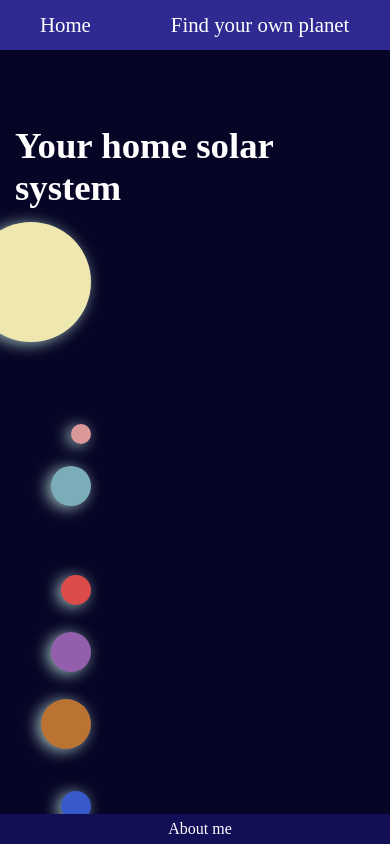
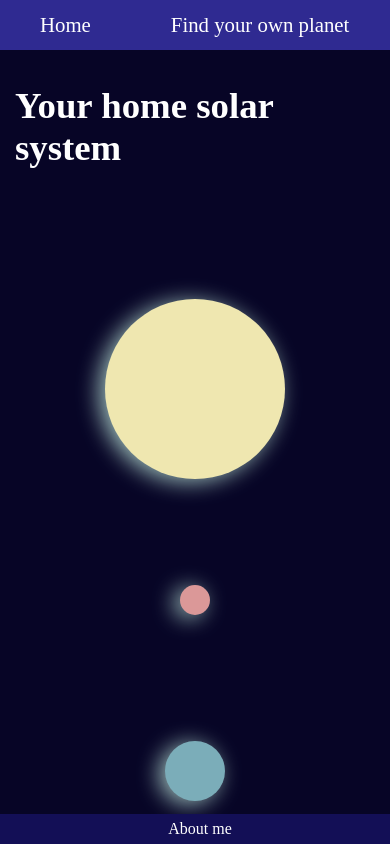
Before and after one commit to alawllm/planets_finder, a React (Vite) app: page / in a window 390 px wide. Shown: the top 844 px of the page. Built offline with nearby package versions, Linux system fonts and the light colour scheme; a web font is replaced by a local one.

Commit message:
working mobile version on all devices

```diff
--- a/index.html
+++ b/index.html
@@ -8,7 +8,7 @@
   <link rel="preconnect" href="https://fonts.googleapis.com">
   <link rel="preconnect" href="https://fonts.gstatic.com" crossorigin>
   <link href="https://fonts.googleapis.com/css2?family=Handjet:wght@300;600&display=swap" rel="stylesheet">
-  <meta name="viewport" content="width=device-width, initial-scale=1">
+  <meta name="viewport" content="width=device-width, initial-scale=1.0">
   <title>Planets App</title>
 </head>
 
--- a/src/components/Solar System/solarsystem.styles.scss
+++ b/src/components/Solar System/solarsystem.styles.scss
@@ -159,6 +159,30 @@
     .earth-outline {
         height: 300px;
         width: 300px;
+    }
+
+    .earth-inner {
+        height: 10px;
+        width: 10px;
+        background-color: rgb(213, 205, 205);
+        border-radius: 50%;
+        position: absolute;
+        transform: translate(-50%, -50%);
+        left: 45%;
+        top: 45%;
+        animation: orbit4 3s linear infinite;
+    }
+
+    @keyframes orbit4 {
+        from {
+            transform: rotate(0deg)translateX(33px) rotate(0deg);
+        }
+
+        to {
+            transform: rotate(360deg)translateX(33px) rotate(-360deg);
+        }
+    }
+}
 
 .earth {
     height: 50px;
@@ -182,30 +206,6 @@
         top: -8px;
         border-radius: 40px;
 
-            }
-        }
-
-        .earth-inner {
-            height: 10px;
-            width: 10px;
-            background-color: rgb(213, 205, 205);
-            border-radius: 50%;
-            position: absolute;
-            transform: translate(-50%, -50%);
-            left: 45%;
-            top: 45%;
-            animation: orbit4 3s linear infinite;
-        }
-
-        @keyframes orbit4 {
-            from {
-                transform: rotate(0deg)translateX(33px) rotate(0deg);
-            }
-
-            to {
-                transform: rotate(360deg)translateX(33px) rotate(-360deg);
-            }
-        }
     }
 
     /*all the orbits - keyframes cannot be passed as props */
@@ -288,22 +288,21 @@
 @media(max-width: 640px) {
     .solarsystem-container {
         width: 360px;
-        height: 150vh;
+        height: 200vh;
+        justify-content: center;
 
         .show-on-small-screen {
-            margin-top: 2rem;
+            margin-top: 4rem;
             display: flex;
             flex-direction: column;
-            justify-content: space-evenly;
+            justify-content: space-between;
             align-items: center;
 
             .planet-child {
                 animation: none;
                 position: static;
-                transform: scale(1.2);
-                margin: 1rem;
-                transform: translate(-50%, -50%);
-
+                transform: scale(1.5);
+                margin: 3rem;
             }
 
             .mercury {
--- a/src/index.scss
+++ b/src/index.scss
@@ -13,16 +13,18 @@
 html,
 body {
   //height and width need to stay 100vw/vw
-  height: 100vh;
-  min-height: fill-available;
-  min-height: -webkit-fill-available;
+  min-height: 100vh;
   width: 100vw;
 }
 
 body {
   padding: 0;
-  position: absolute;
   box-sizing: border-box;
+  display: flex;
+  flex-direction: column;
+  justify-content: center;
+  align-items: center;
+  height: 100%;
   // border-radius: 10px;
   font-family: Handjet;
   font-size: 1.3rem;
@@ -35,8 +37,8 @@ body {
   box-sizing: border-box;
   //root div takes the whole height of the body
   height: 100%;
-  width: 100%;
-  padding: 50px;
+  width: 100vw;
+  padding: 10px;
   margin-top: 50px;
   display: flex;
   flex-direction: column;
--- a/src/routes/home/home.styles.scss
+++ b/src/routes/home/home.styles.scss
@@ -6,6 +6,10 @@
     height: 100%;
     width: 100vw;
     margin: 0;
+
+    h1 {
+        margin-bottom: 3rem;
+    }
 }
 
 @media (max-width: 768px) {
```
Lines whose indentation alone changed are shown as unchanged.
